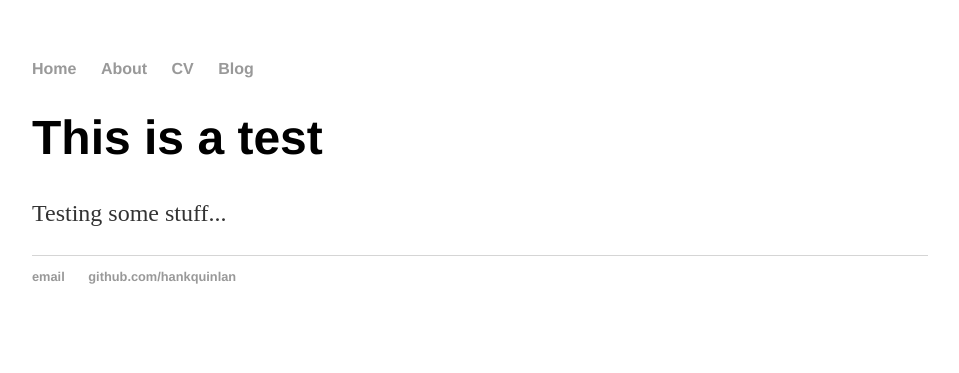
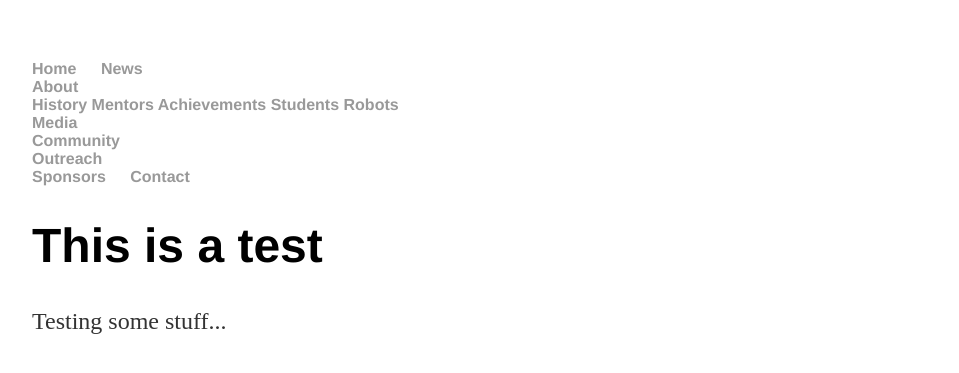
Before and after one commit to mouseythemouse/449, a Jekyll site: the page built from index.html, in a window 1280 px wide. Shown: the top 373 px of the page, without its empty margins (160-1119 px from the left). Built offline with Jekyll 4.4.1, drawn with Linux system fonts in a browser that asks for light colours.

Commit message:
Update default.html

```diff
--- a/_layouts/default.html
+++ b/_layouts/default.html
@@ -1,29 +1,41 @@
 <!DOCTYPE html>
 	<html>
 		<head>
+		<!-- this guy is jekyll liquid tag-->
 			<title>{{ page.title }}</title>
-			<!-- link to main stylesheet -->
+			<!-- css stylesheet -->
 			<link rel="stylesheet" type="text/css" href="/css/main.css">
 		</head>
 		<body>
 			<nav>
 	    		<ul>
 	        		<li><a href="/">Home</a></li>
-		        	<li><a href="/about">About</a></li>
-	        		<li><a href="/cv">CV</a></li>
-	        		<li><a href="/blog">Blog</a></li>
+		        	<li><a href="/news">News</a></li>
+		        	<div class=dropAbout>
+		          	<li><a href="/about">About</a></li>
+	        		  	<div class="cAbout">
+	        		      <a href="/history">History</a>
+                    <a href="/mentors">Mentors</a>
+                    <a href="/achievements">Achievements</a>
+                    <a href="/students">Students</a>
+                    <a href="/robots">Robots</a>
+                  </div>
+              </div>
+	        		<li><a href="/media">Media</a></li>
+	        		<div class=dropComm>
+	        		  <li><a href="/community">Community</a></li>
+	        		    <div class=cComm>
+	        		      <a href="/outreach">Outreach</a>
+	        		    </div>
+	        		</div>
+	        		<li><a href="/sponsors">Sponsors</a></li>
+	        		  <li><a href="/contact">Contact</a></li>
 	    		</ul>
 			</nav>
 			<div class="container">
 
 			{{ content }}
 
-			</div><!-- /.container -->
-			<footer>
-	    		<ul>
-	        		<li><a href="mailto:hankquinlanhub@gmail.com">email</a></li>
-	        		<li><a href="https://github.com/hankquinlan">github.com/hankquinlan</a></li>
-				</ul>
-			</footer>
+			</div>
 		</body>
 	</html>
```
